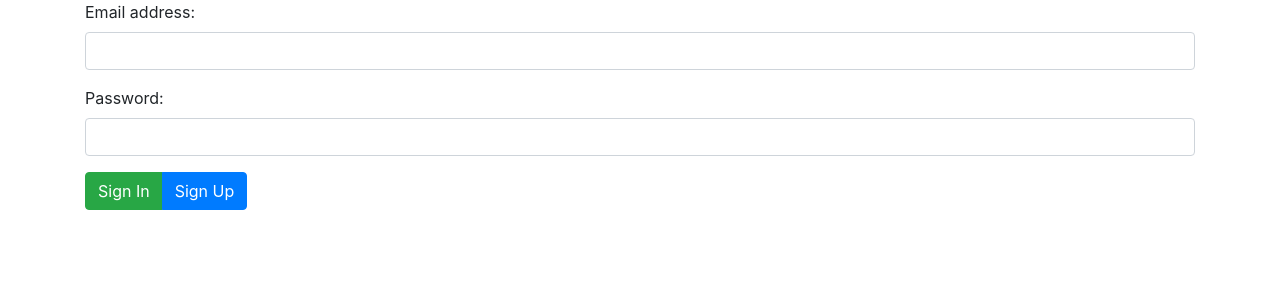
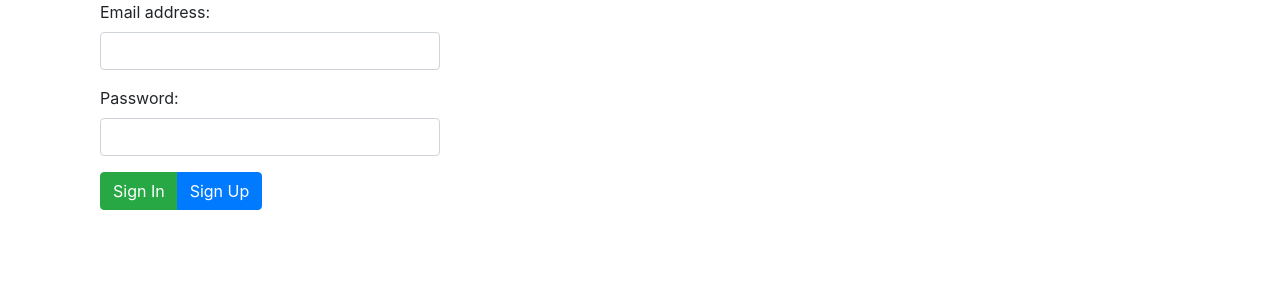
Before and after one commit to ammaiche/Z-Share, an Angular app: page /connection in a window 1280 px wide. Shown: the top 300 px of the page. Built offline with nearby package versions, Linux system fonts and the light colour scheme.

Commit message:
Centering the connection form

```diff
--- a/src/app/authentication/connection/connection.component.html
+++ b/src/app/authentication/connection/connection.component.html
@@ -1,5 +1,5 @@
 
-  <form >
+  <form class="col-md-4 col-md-offset-4 ">
     <div class="form-group ">
       <label for="email">Email address:</label>
       <input type="email" class="form-control" id="email">
```
